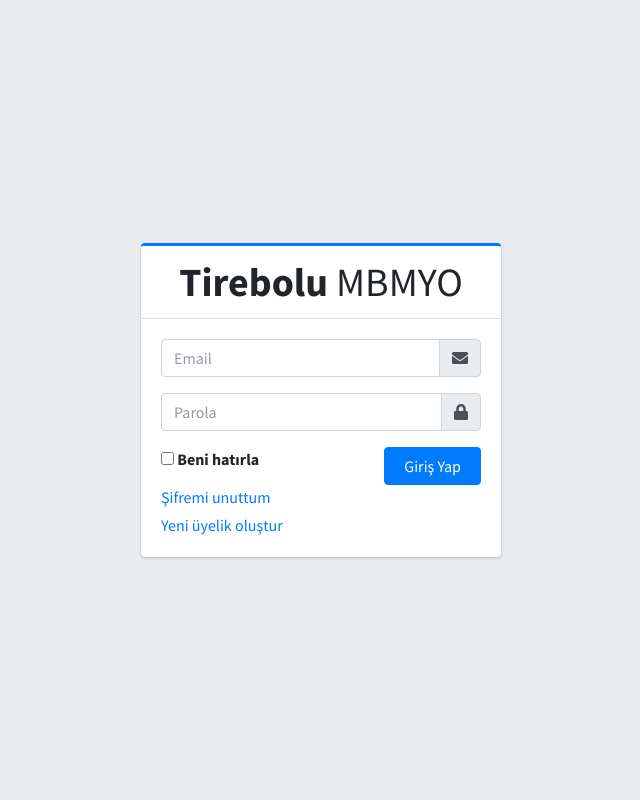
After one commit to GiresunTBMYOBilgisayarProgramciligi/Proje-0, a PHP site: page /admin/login.php in a window 1280 px wide. The commit adds this page. Shown: the whole page, without its empty margins (319-959 px from the left). Run offline with PHP 8.4, Linux system fonts and the light colour scheme; some libraries are stand-ins or nearby versions.

Commit message:
kullanıcı girişi tamamlandı

```diff
--- /dev/null
+++ b/admin/login.php
@@ -0,0 +1,82 @@
+<!DOCTYPE html>
+<html lang="en">
+<head>
+    <meta charset="utf-8">
+    <meta name="viewport" content="width=device-width, initial-scale=1">
+    <title>AdminLTE 3 | Log in (v2)</title>
+
+    <!-- Google Font: Source Sans Pro -->
+    <link rel="stylesheet" href="https://fonts.googleapis.com/css?family=Source+Sans+Pro:300,400,400i,700&display=fallback">
+    <!-- Font Awesome -->
+    <link rel="stylesheet" href="/admin/plugins/fontawesome-free/css/all.min.css">
+    <!-- icheck bootstrap -->
+    <link rel="stylesheet" href="/admin/plugins/icheck-bootstrap/icheck-bootstrap.min.css">
+    <!-- Theme style -->
+    <link rel="stylesheet" href="/admin/dist//css/adminlte.min.css">
+</head>
+<body class="hold-transition login-page">
+<div class="login-box">
+    <!-- /.login-logo -->
+    <div class="card card-outline card-primary">
+        <div class="card-header text-center">
+            <a href="/" class="h1"><b>Tirebolu</b> MBMYO</a>
+        </div>
+        <div class="card-body">
+
+
+            <form action="/admin/form_actions.php" method="post">
+                <input type="hidden" name="formName" value="login">
+                <div class="input-group mb-3">
+                    <input type="email" class="form-control" placeholder="Email" name="email" required>
+                    <div class="input-group-append">
+                        <div class="input-group-text">
+                            <span class="fas fa-envelope"></span>
+                        </div>
+                    </div>
+                </div>
+                <div class="input-group mb-3">
+                    <input type="password" class="form-control" placeholder="Parola" name="password" required>
+                    <div class="input-group-append">
+                        <div class="input-group-text">
+                            <span class="fas fa-lock"></span>
+                        </div>
+                    </div>
+                </div>
+                <div class="row">
+                    <div class="col-8">
+                        <div class="icheck-primary">
+                            <input type="checkbox" id="remember" name="remember">
+                            <label for="remember">
+                                Beni hatırla
+                            </label>
+                        </div>
+                    </div>
+                    <!-- /.col -->
+                    <div class="col-4">
+                        <button type="submit" class="btn btn-primary btn-block">Giriş Yap</button>
+                    </div>
+                    <!-- /.col -->
+                </div>
+            </form>
+
+            <p class="mb-1">
+                <a href="#">Şifremi unuttum</a>
+            </p>
+            <p class="mb-0">
+                <a href="#" class="text-center">Yeni üyelik oluştur</a>
+            </p>
+        </div>
+        <!-- /.card-body -->
+    </div>
+    <!-- /.card -->
+</div>
+<!-- /.login-box -->
+
+<!-- jQuery -->
+<script src="/admin/plugins/jquery/jquery.min.js"></script>
+<!-- Bootstrap 4 -->
+<script src="/admin/plugins/bootstrap/js/bootstrap.bundle.min.js"></script>
+<!-- AdminLTE App -->
+<script src="/admin/dist//js/adminlte.min.js"></script>
+</body>
+</html>
```
Also changed, not shown: App/userController.php (+12 -11 lines), admin/form_actions.php (added, +35 -0 lines), admin/index.php (+6 -1 lines).
